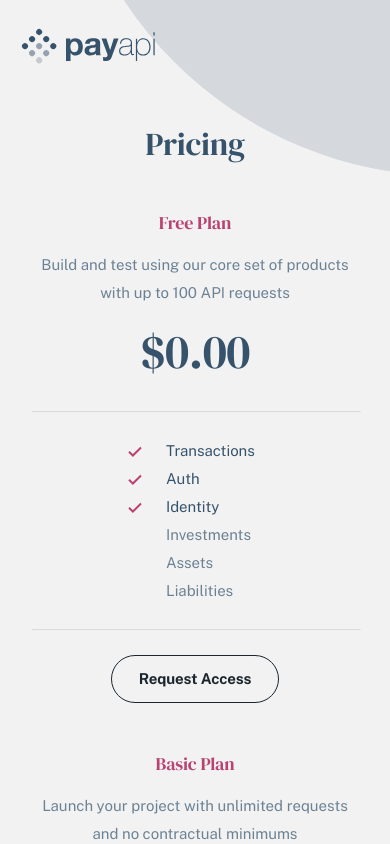
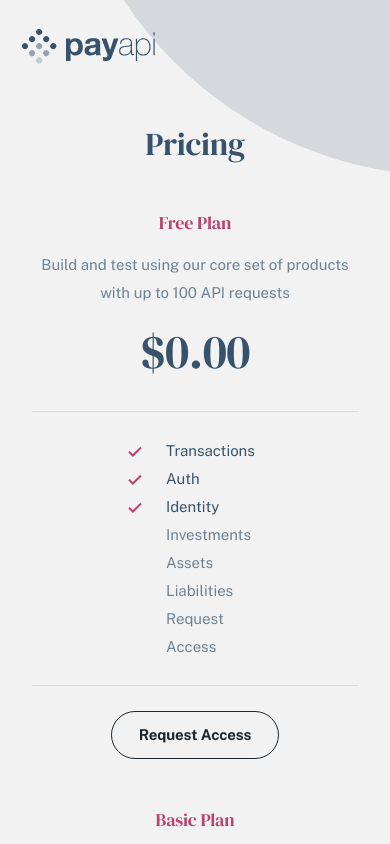
Before and after one commit to samadjei/payapi-multi-page-website, a Next.js app: page /pricing in a window 390 px wide. Shown: the top 844 px of the page. Built offline with nearby package versions, Linux system fonts and the light colour scheme.

Commit message:
adding responsive udpates

```diff
--- a/components/button.js
+++ b/components/button.js
@@ -1,6 +1,6 @@
 const STYLES = ['btn--primary', 'btn--secondary', 'btn--tertiary'];
 
-const SIZES = ['btn--desktop', 'btn--tablet', 'btn--mobile', 'btn--nav'];
+const SIZES = ['btn--desktop', 'btn--tablet', 'btn--mobile'];
 
 export const Button = ({ children, type, onClick, buttonStyle, buttonSize }) => {
 	// checks to see if the value we have passed in is in the styles array
--- a/components/homepage/hero.js
+++ b/components/homepage/hero.js
@@ -7,7 +7,7 @@ const Hero = () => {
 			<div className="hero__inner container">
 				<div className="hero__left">
 					<h1 className="hero--title">Start building with our APIs for absolutely free.</h1>
-					<Basic />
+					<Basic className="hero__email" />
 					<p className="hero--question">
 						Have any questions? <span className="hero--contact">Contact Us</span>
 					</p>
--- a/components/navbar.js
+++ b/components/navbar.js
@@ -30,7 +30,7 @@ class Nav extends Component {
 						<a className="navbar--items">Contact</a>
 					</Link>
 					<Link href="/">
-						<Button className="btn " buttonStyle="btn--primary" buttonSize="btn--nav">
+						<Button className="btn" buttonStyle="btn--primary" buttonSize="btn--desktop">
 							Schedule a demo
 						</Button>
 					</Link>
--- a/components/pricing/plans.js
+++ b/components/pricing/plans.js
@@ -33,6 +33,7 @@ const Plans = () => {
 							<li>Investments</li>
 							<li>Assets</li>
 							<li>Liabilities</li>
+							<li>Request Access</li>
 						</ul>
 						<hr className="plans__hr" />
 						<Link href="/">
@@ -123,7 +124,7 @@ const Plans = () => {
 						</Link>
 					</div>
 				</div>
-				<Subscription className='pricing__cta' />
+				<Subscription className="pricing__cta" />
 			</div>
 		</section>
 	);
--- a/scss/base/_reset.scss
+++ b/scss/base/_reset.scss
@@ -1,351 +1,351 @@
-/*! normalize.css v8.0.1 | MIT License | github.com/necolas/normalize.css */
+// /*! normalize.css v8.0.1 | MIT License | github.com/necolas/normalize.css */
 
-/* Document
-   ========================================================================== */
+// /* Document
+//    ========================================================================== */
 
-/**
- * 1. Correct the line height in all browsers.
- * 2. Prevent adjustments of font size after orientation changes in iOS.
- */
+// /**
+//  * 1. Correct the line height in all browsers.
+//  * 2. Prevent adjustments of font size after orientation changes in iOS.
+//  */
 
-html {
-	line-height: 1.15; /* 1 */
-	-webkit-text-size-adjust: 100%; /* 2 */
-}
+// html {
+// 	line-height: 1.15; /* 1 */
+// 	-webkit-text-size-adjust: 100%; /* 2 */
+// }
 
-/* Sections
-   ========================================================================== */
+// /* Sections
+//    ========================================================================== */
 
-/**
- * Remove the margin in all browsers.
- */
+// /**
+//  * Remove the margin in all browsers.
+//  */
 
-body {
-	margin: 0;
-}
+// body {
+// 	margin: 0;
+// }
 
-/**
- * Render the `main` element consistently in IE.
- */
+// /**
+//  * Render the `main` element consistently in IE.
+//  */
 
-main {
-	display: block;
-}
+// main {
+// 	display: block;
+// }
 
-/**
- * Correct the font size and margin on `h1` elements within `section` and
- * `article` contexts in Chrome, Firefox, and Safari.
- */
+// /**
+//  * Correct the font size and margin on `h1` elements within `section` and
+//  * `article` contexts in Chrome, Firefox, and Safari.
+//  */
 
-h1 {
-	font-size: 2em;
-	margin: 0.67em 0;
-}
+// h1 {
+// 	font-size: 2em;
+// 	margin: 0.67em 0;
+// }
 
-/* Grouping content
-   ========================================================================== */
+// /* Grouping content
+//    ========================================================================== */
 
-/**
- * 1. Add the correct box sizing in Firefox.
- * 2. Show the overflow in Edge and IE.
- */
+// /**
+//  * 1. Add the correct box sizing in Firefox.
+//  * 2. Show the overflow in Edge and IE.
+//  */
 
-hr {
-	box-sizing: content-box; /* 1 */
-	height: 0; /* 1 */
-	overflow: visible; /* 2 */
-}
+// hr {
+// 	box-sizing: content-box; /* 1 */
+// 	height: 0; /* 1 */
+// 	overflow: visible; /* 2 */
+// }
 
-/**
- * 1. Correct the inheritance and scaling of font size in all browsers.
- * 2. Correct the odd `em` font sizing in all browsers.
- */
+// /**
+//  * 1. Correct the inheritance and scaling of font size in all browsers.
+//  * 2. Correct the odd `em` font sizing in all browsers.
+//  */
 
-pre {
-	font-family: monospace, monospace; /* 1 */
-	font-size: 1em; /* 2 */
-}
+// pre {
+// 	font-family: monospace, monospace; /* 1 */
+// 	font-size: 1em; /* 2 */
+// }
 
-/* Text-level semantics
-   ========================================================================== */
+// /* Text-level semantics
+//    ========================================================================== */
 
-/**
- * Remove the gray background on active links in IE 10.
- */
+// /**
+//  * Remove the gray background on active links in IE 10.
+//  */
 
-a {
-	background-color: transparent;
-}
+// a {
+// 	background-color: transparent;
+// }
 
-/**
- * 1. Remove the bottom border in Chrome 57-
- * 2. Add the correct text decoration in Chrome, Edge, IE, Opera, and Safari.
- */
+// /**
+//  * 1. Remove the bottom border in Chrome 57-
+//  * 2. Add the correct text decoration in Chrome, Edge, IE, Opera, and Safari.
+//  */
 
-abbr[title] {
-	border-bottom: none; /* 1 */
-	text-decoration: underline; /* 2 */
-	text-decoration: underline dotted; /* 2 */
-}
+// abbr[title] {
+// 	border-bottom: none; /* 1 */
+// 	text-decoration: underline; /* 2 */
+// 	text-decoration: underline dotted; /* 2 */
+// }
 
-/**
- * Add the correct font weight in Chrome, Edge, and Safari.
- */
+// /**
+//  * Add the correct font weight in Chrome, Edge, and Safari.
+//  */
 
-b,
-strong {
-	font-weight: bolder;
-}
+// b,
+// strong {
+// 	font-weight: bolder;
+// }
 
-/**
- * 1. Correct the inheritance and scaling of font size in all browsers.
- * 2. Correct the odd `em` font sizing in all browsers.
- */
+// /**
+//  * 1. Correct the inheritance and scaling of font size in all browsers.
+//  * 2. Correct the odd `em` font sizing in all browsers.
+//  */
 
-code,
-kbd,
-samp {
-	font-family: monospace, monospace; /* 1 */
-	font-size: 1em; /* 2 */
-}
+// code,
+// kbd,
+// samp {
+// 	font-family: monospace, monospace; /* 1 */
+// 	font-size: 1em; /* 2 */
+// }
 
-/**
- * Add the correct font size in all browsers.
- */
+// /**
+//  * Add the correct font size in all browsers.
+//  */
 
-tablet {
-	font-size: 80%;
-}
+// tablet {
+// 	font-size: 80%;
+// }
 
-/**
- * Prevent `sub` and `sup` elements from affecting the line height in
- * all browsers.
- */
+// /**
+//  * Prevent `sub` and `sup` elements from affecting the line height in
+//  * all browsers.
+//  */
 
-sub,
-sup {
-	font-size: 75%;
-	line-height: 0;
-	position: relative;
-	vertical-align: baseline;
-}
+// sub,
+// sup {
+// 	font-size: 75%;
+// 	line-height: 0;
+// 	position: relative;
+// 	vertical-align: baseline;
+// }
 
-sub {
-	bottom: -0.25em;
-}
+// sub {
+// 	bottom: -0.25em;
+// }
 
-sup {
-	top: -0.5em;
-}
+// sup {
+// 	top: -0.5em;
+// }
 
-/* Embedded content
-   ========================================================================== */
+// /* Embedded content
+//    ========================================================================== */
 
-/**
- * Remove the border on images inside links in IE 10.
- */
+// /**
+//  * Remove the border on images inside links in IE 10.
+//  */
 
-img {
-	border-style: none;
-}
+// img {
+// 	border-style: none;
+// }
 
-/* Forms
-   ========================================================================== */
+// /* Forms
+//    ========================================================================== */
 
-/**
- * 1. Change the font styles in all browsers.
- * 2. Remove the margin in Firefox and Safari.
- */
+// /**
+//  * 1. Change the font styles in all browsers.
+//  * 2. Remove the margin in Firefox and Safari.
+//  */
 
-button,
-input,
-optgroup,
-select,
-textarea {
-	font-family: inherit; /* 1 */
-	font-size: 100%; /* 1 */
-	line-height: 1.15; /* 1 */
-	margin: 0; /* 2 */
-}
+// button,
+// input,
+// optgroup,
+// select,
+// textarea {
+// 	font-family: inherit; /* 1 */
+// 	font-size: 100%; /* 1 */
+// 	line-height: 1.15; /* 1 */
+// 	margin: 0; /* 2 */
+// }
 
-/**
- * Show the overflow in IE.
- * 1. Show the overflow in Edge.
- */
+// /**
+//  * Show the overflow in IE.
+//  * 1. Show the overflow in Edge.
+//  */
 
-button,
-input {
-	/* 1 */
-	overflow: visible;
-}
+// button,
+// input {
+// 	/* 1 */
+// 	overflow: visible;
+// }
 
-/**
- * Remove the inheritance of text transform in Edge, Firefox, and IE.
- * 1. Remove the inheritance of text transform in Firefox.
- */
+// /**
+//  * Remove the inheritance of text transform in Edge, Firefox, and IE.
+//  * 1. Remove the inheritance of text transform in Firefox.
+//  */
 
-button,
-select {
-	/* 1 */
-	text-transform: none;
-}
+// button,
+// select {
+// 	/* 1 */
+// 	text-transform: none;
+// }
 
-/**
- * Correct the inability to style clickable types in iOS and Safari.
- */
+// /**
+//  * Correct the inability to style clickable types in iOS and Safari.
+//  */
 
-button,
-[type='button'],
-[type='reset'],
-[type='submit'] {
-	-webkit-appearance: button;
-}
+// button,
+// [type='button'],
+// [type='reset'],
+// [type='submit'] {
+// 	-webkit-appearance: button;
+// }
 
-/**
- * Remove the inner border and padding in Firefox.
- */
+// /**
+//  * Remove the inner border and padding in Firefox.
+//  */
 
-button::-moz-focus-inner,
-[type='button']::-moz-focus-inner,
-[type='reset']::-moz-focus-inner,
-[type='submit']::-moz-focus-inner {
-	border-style: none;
-	padding: 0;
-}
+// button::-moz-focus-inner,
+// [type='button']::-moz-focus-inner,
+// [type='reset']::-moz-focus-inner,
+// [type='submit']::-moz-focus-inner {
+// 	border-style: none;
+// 	padding: 0;
+// }
 
-/**
- * Restore the focus styles unset by the previous rule.
- */
+// /**
+//  * Restore the focus styles unset by the previous rule.
+//  */
 
-button:-moz-focusring,
-[type='button']:-moz-focusring,
-[type='reset']:-moz-focusring,
-[type='submit']:-moz-focusring {
-	outline: 1px dotted ButtonText;
-}
+// button:-moz-focusring,
+// [type='button']:-moz-focusring,
+// [type='reset']:-moz-focusring,
+// [type='submit']:-moz-focusring {
+// 	outline: 1px dotted ButtonText;
+// }
 
-/**
- * Correct the padding in Firefox.
- */
+// /**
+//  * Correct the padding in Firefox.
+//  */
 
-fieldset {
-	padding: 0.35em 0.75em 0.625em;
-}
+// fieldset {
+// 	padding: 0.35em 0.75em 0.625em;
+// }
 
-/**
- * 1. Correct the text wrapping in Edge and IE.
- * 2. Correct the color inheritance from `fieldset` elements in IE.
- * 3. Remove the padding so developers are not caught out when they zero out
- *    `fieldset` elements in all browsers.
- */
+// /**
+//  * 1. Correct the text wrapping in Edge and IE.
+//  * 2. Correct the color inheritance from `fieldset` elements in IE.
+//  * 3. Remove the padding so developers are not caught out when they zero out
+//  *    `fieldset` elements in all browsers.
+//  */
 
-legend {
-	box-sizing: border-box; /* 1 */
-	color: inherit; /* 2 */
-	display: table; /* 1 */
-	max-width: 100%; /* 1 */
-	padding: 0; /* 3 */
-	white-space: normal; /* 1 */
-}
+// legend {
+// 	box-sizing: border-box; /* 1 */
+// 	color: inherit; /* 2 */
+// 	display: table; /* 1 */
+// 	max-width: 100%; /* 1 */
+// 	padding: 0; /* 3 */
+// 	white-space: normal; /* 1 */
+// }
 
-/**
- * Add the correct vertical alignment in Chrome, Firefox, and Opera.
- */
+// /**
+//  * Add the correct vertical alignment in Chrome, Firefox, and Opera.
+//  */
 
-progress {
-	vertical-align: baseline;
-}
+// progress {
+// 	vertical-align: baseline;
+// }
 
-/**
- * Remove the default vertical scrollbar in IE 10+.
- */
+// /**
+//  * Remove the default vertical scrollbar in IE 10+.
+//  */
 
-textarea {
-	overflow: auto;
-}
+// textarea {
+// 	overflow: auto;
+// }
 
-/**
- * 1. Add the correct box sizing in IE 10.
- * 2. Remove the padding in IE 10.
- */
+// /**
+//  * 1. Add the correct box sizing in IE 10.
+//  * 2. Remove the padding in IE 10.
+//  */
 
-[type='checkbox'],
-[type='radio'] {
-	box-sizing: border-box; /* 1 */
-	padding: 0; /* 2 */
-}
+// [type='checkbox'],
+// [type='radio'] {
+// 	box-sizing: border-box; /* 1 */
+// 	padding: 0; /* 2 */
+// }
 
-/**
- * Correct the cursor style of increment and decrement buttons in Chrome.
- */
+// /**
+//  * Correct the cursor style of increment and decrement buttons in Chrome.
+//  */
 
-[type='number']::-webkit-inner-spin-button,
-[type='number']::-webkit-outer-spin-button {
-	height: auto;
-}
+// [type='number']::-webkit-inner-spin-button,
+// [type='number']::-webkit-outer-spin-button {
+// 	height: auto;
+// }
 
-/**
- * 1. Correct the odd appearance in Chrome and Safari.
- * 2. Correct the outline style in Safari.
- */
+// /**
+//  * 1. Correct the odd appearance in Chrome and Safari.
+//  * 2. Correct the outline style in Safari.
+//  */
 
-[type='search'] {
-	-webkit-appearance: textfield; /* 1 */
-	outline-offset: -2px; /* 2 */
-}
+// [type='search'] {
+// 	-webkit-appearance: textfield; /* 1 */
+// 	outline-offset: -2px; /* 2 */
+// }
 
-/**
- * Remove the inner padding in Chrome and Safari on macOS.
- */
+// /**
+//  * Remove the inner padding in Chrome and Safari on macOS.
+//  */
 
-[type='search']::-webkit-search-decoration {
-	-webkit-appearance: none;
-}
+// [type='search']::-webkit-search-decoration {
+// 	-webkit-appearance: none;
+// }
 
-/**
- * 1. Correct the inability to style clickable types in iOS and Safari.
- * 2. Change font properties to `inherit` in Safari.
- */
+// /**
+//  * 1. Correct the inability to style clickable types in iOS and Safari.
+//  * 2. Change font properties to `inherit` in Safari.
+//  */
 
-::-webkit-file-upload-button {
-	-webkit-appearance: button; /* 1 */
-	font: inherit; /* 2 */
-}
+// ::-webkit-file-upload-button {
+// 	-webkit-appearance: button; /* 1 */
+// 	font: inherit; /* 2 */
+// }
 
-/* Interactive
-   ========================================================================== */
+// /* Interactive
+//    ========================================================================== */
 
-/*
- * Add the correct display in Edge, IE 10+, and Firefox.
- */
+// /*
+//  * Add the correct display in Edge, IE 10+, and Firefox.
+//  */
 
-details {
-	display: block;
-}
+// details {
+// 	display: block;
+// }
 
-/*
- * Add the correct display in all browsers.
- */
+// /*
+//  * Add the correct display in all browsers.
+//  */
 
-summary {
-	display: list-item;
-}
+// summary {
+// 	display: list-item;
+// }
 
-/* Misc
-   ========================================================================== */
+// /* Misc
+//    ========================================================================== */
 
-/**
- * Add the correct display in IE 10+.
- */
+// /**
+//  * Add the correct display in IE 10+.
+//  */
 
-template {
-	display: none;
-}
+// template {
+// 	display: none;
+// }
 
-/**
- * Add the correct display in IE 10.
- */
+// /**
+//  * Add the correct display in IE 10.
+//  */
 
-[hidden] {
-	display: none;
-}
+// [hidden] {
+// 	display: none;
+// }
--- a/scss/base/_typography.scss
+++ b/scss/base/_typography.scss
@@ -14,7 +14,7 @@ h1 {
 	font-weight: 400;
 	line-height: 7.2rem;
 	letter-spacing: -0.55px;
-	@include breakpoint(medium) {
+	@include breakpoint(small) {
 		font-size: 4.8rem;
 		line-height: 5.6rem;
 		letter-spacing: -0.369231px;
--- a/scss/component/_buttons.scss
+++ b/scss/component/_buttons.scss
@@ -62,8 +62,9 @@
 	width: 17.1rem;
 	height: 4.8rem;
 	margin-left: auto;
-	@include breakpoint(small) {
+	@include breakpoint(xsmall) {
 		width: 16.8rem;
+		margin: 0 auto;
 	}
 }
 
--- a/scss/pages/_homepage.scss
+++ b/scss/pages/_homepage.scss
@@ -63,9 +63,13 @@
 		height: 4.8rem;
 		max-width: 44.5rem;
 		border-radius: 2.4rem;
+		margin-top: 4rem;
 		@include breakpoint(medium) {
 			margin: 0 auto;
 			text-align: center;
+		}
+		@include breakpoint(small) {
+			margin-top: 4rem;
 		}
 
 		&--input {
--- a/scss/pages/_pricing.scss
+++ b/scss/pages/_pricing.scss
@@ -33,6 +33,7 @@
 			display: flex;
 			flex-direction: column;
 			justify-content: center;
+			align-items: center;
 			padding-top: 4.8rem;
 			padding-bottom: 8rem;
 		}
```
Also changed, not shown: scss/layout/_navbar.scss (+4 -4 lines).
